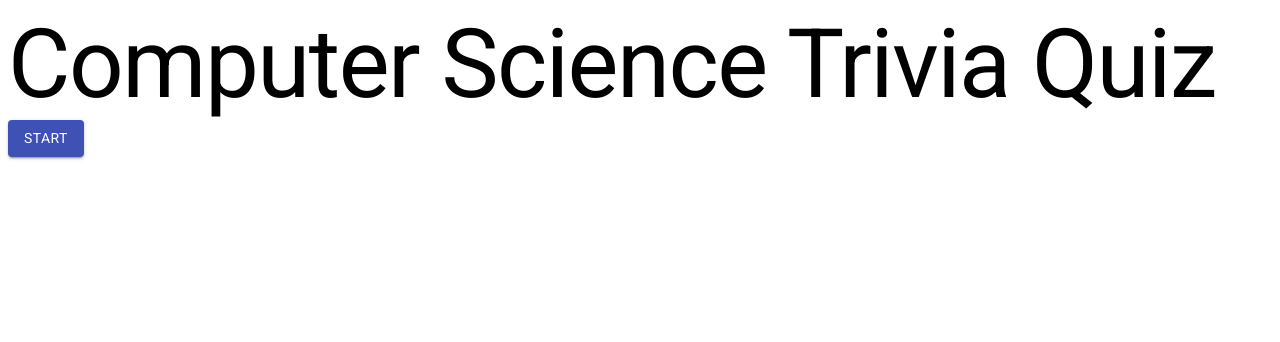
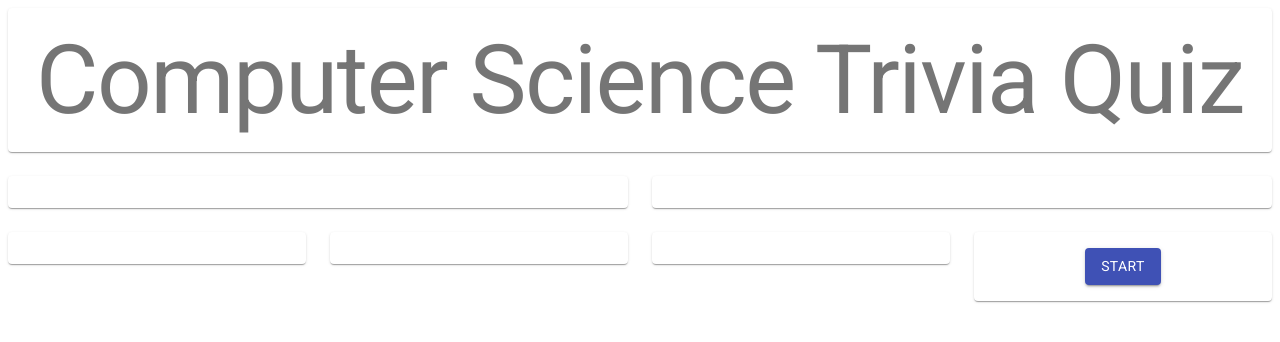
Before and after one commit to team-cake/quiz-app, a React (Create React App) app: page / in a window 1280 px wide. Shown: the top 342 px of the page. Built offline with nearby package versions, Linux system fonts and the light colour scheme.

Commit message:
Added a grid to style the quiz a bit

```diff
--- a/src/App.tsx
+++ b/src/App.tsx
@@ -5,9 +5,19 @@ import QuestionCard from './components/QuestionCard'
 // Types
 import { QuestionState, Difficulty } from './API'
 // styles
-// import './App.styles.scss'
+import { makeStyles } from '@material-ui/core/styles'
+import { Button, Grid, Paper, Typography } from '@material-ui/core/'
 
-import { Button, Typography } from '@material-ui/core/'
+const useStyles = makeStyles((theme) => ({
+	root: {
+		flexGrow: 1,
+	},
+	paper: {
+		padding: theme.spacing(2),
+		textAlign: 'center',
+		color: theme.palette.text.secondary,
+	},
+}))
 
 export type AnswerObject = {
 	question: string
@@ -73,17 +83,18 @@ function App() {
 		}
 	}
 
+	const classes = useStyles()
+
 	return (
-		<div className='App'>
+		<div className={classes.root}>
+			<Grid container spacing={3}>
+				<Grid item xs={12}>
+					<Paper className={classes.paper}>
 						<Typography variant='h1'>Computer Science Trivia Quiz </Typography>
-			{gameOver || userAnswers.length === TOTAL_QUESTIONS ? (
-				<Button variant='contained' color='primary' onClick={startTrivia}>
-					Start
-				</Button>
-			) : null}
-
-			{!gameOver ? <Typography>Score: {score}</Typography> : null}
-			{loading && <Typography>Loading questions...</Typography>}
+					</Paper>
+				</Grid>
+				<Grid item xs={6}>
+					<Paper className={classes.paper}>
 						{!loading && !gameOver && (
 							<QuestionCard
 								questionNr={number + 1}
@@ -94,14 +105,58 @@ function App() {
 								callback={checkAnswer}
 							/>
 						)}
+					</Paper>
+				</Grid>
+				<Grid item xs={6}>
+					<Paper className={classes.paper}>
+						{!loading && !gameOver && (
+							<QuestionCard
+								questionNr={number + 1}
+								totalQuestions={TOTAL_QUESTIONS}
+								question={questions[number].question}
+								answers={questions[number].answers}
+								userAnswer={userAnswers ? userAnswers[number] : undefined}
+								callback={checkAnswer}
+							/>
+						)}
+					</Paper>
+				</Grid>
+				<Grid item xs={3}>
+					<Paper className={classes.paper}>
+						{!gameOver ? <Typography>Score: {score}</Typography> : null}
+					</Paper>
+				</Grid>
+				<Grid item xs={3}>
+					<Paper className={classes.paper}>
+						{loading && <Typography>Loading questions...</Typography>}
+					</Paper>
+				</Grid>
+				<Grid item xs={3}>
+					<Paper className={classes.paper}>
 						{!gameOver &&
 						!loading &&
 						userAnswers.length === number + 1 &&
 						number !== TOTAL_QUESTIONS - 1 ? (
-				<Button variant='contained' color='primary' onClick={nextQuestion}>
+							<Button
+								variant='contained'
+								color='primary'
+								onClick={nextQuestion}
+							>
 								Next Question
 							</Button>
 						) : null}
+					</Paper>
+				</Grid>
+				<Grid item xs={3}>
+					<Paper className={classes.paper}>
+						{gameOver || userAnswers.length === TOTAL_QUESTIONS ? (
+							<Button variant='contained' color='primary' onClick={startTrivia}>
+								Start
+							</Button>
+						) : null}
+					</Paper>
+				</Grid>
+			</Grid>
 		</div>
 	)
 }
```
Lines whose indentation alone changed are shown as unchanged.
